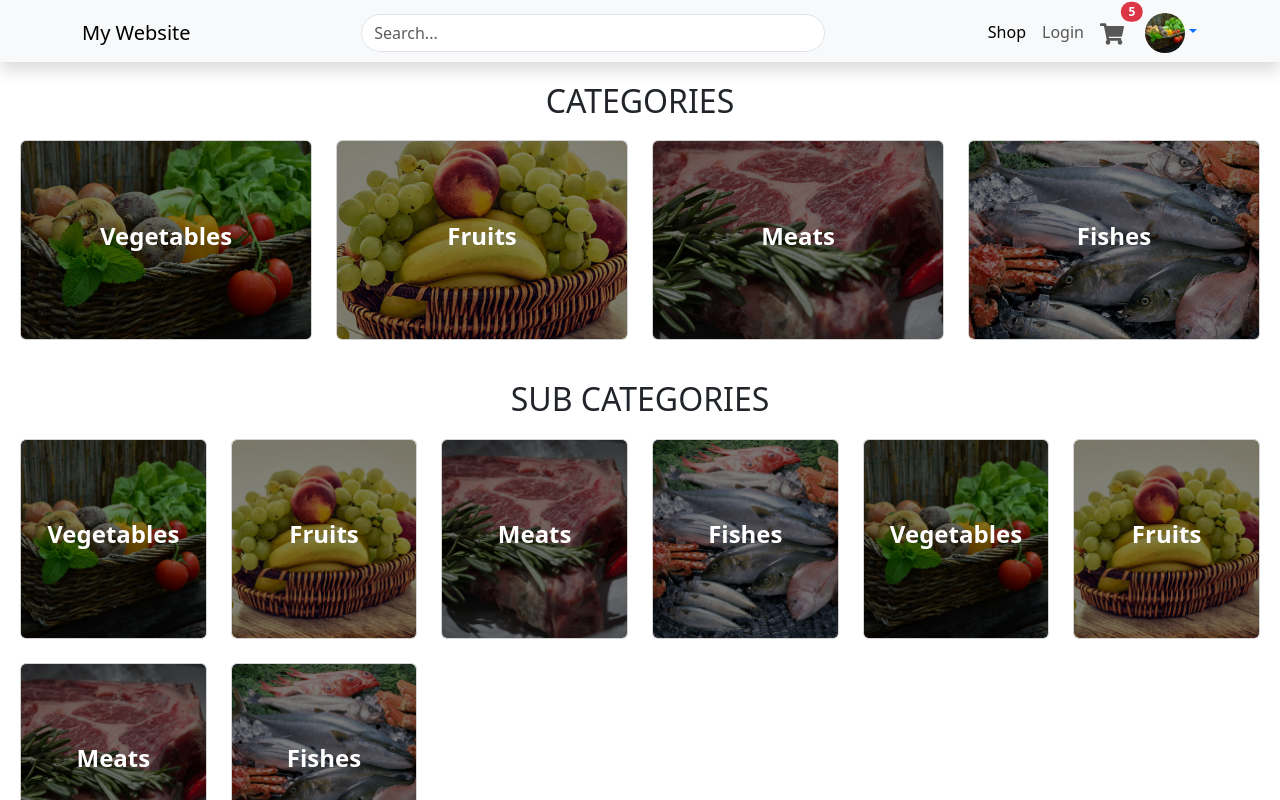
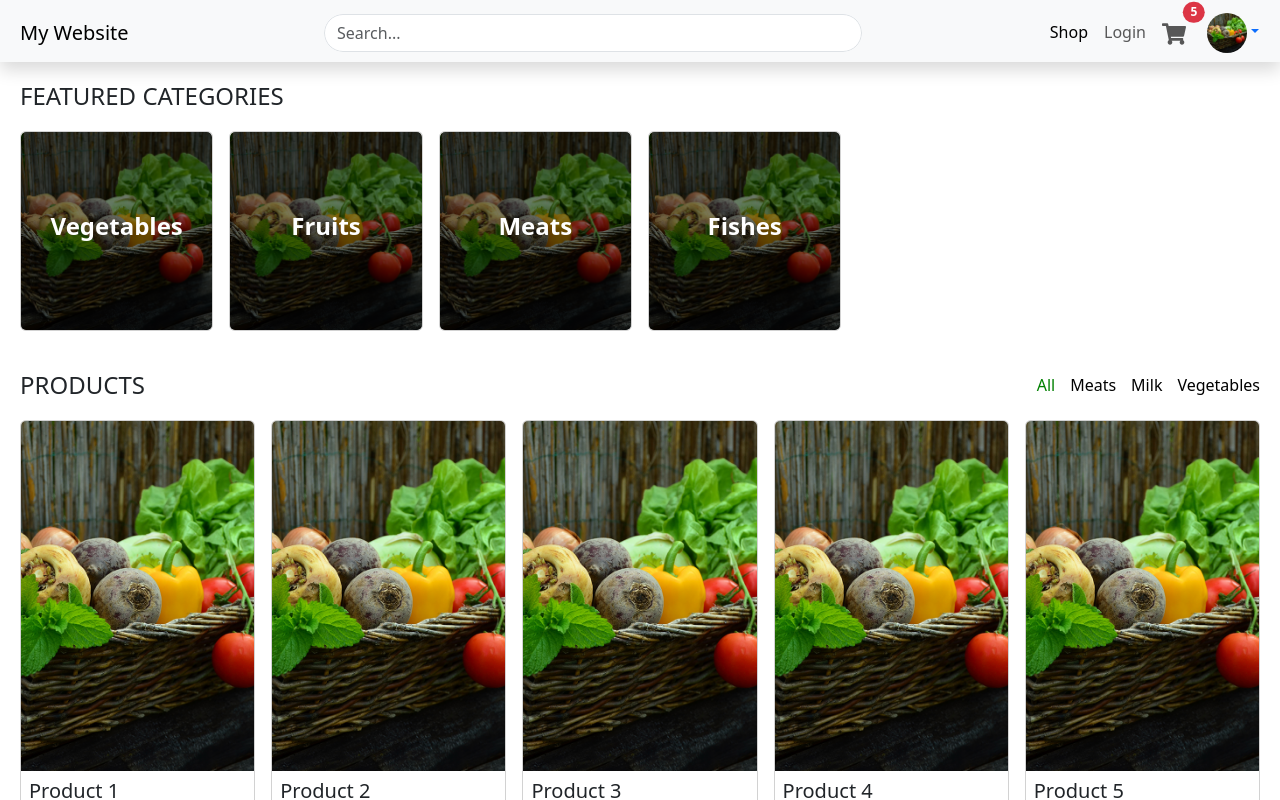
Before and after one commit to alex-nguyen97/fe-online-grocery-store, a React (Vite) app: page / in a window 1280 px wide. Shown: the top 800 px of the page. Built offline with nearby package versions, Linux system fonts and the light colour scheme.

Commit message:
reducer, sub category

```diff
--- a/package.json
+++ b/package.json
@@ -10,11 +10,13 @@
     "preview": "vite preview"
   },
   "dependencies": {
+    "@reduxjs/toolkit": "^2.6.1",
     "bootstrap": "^5.3.3",
     "react": "^19.0.0",
     "react-bootstrap": "^2.10.9",
     "react-dom": "^19.0.0",
-    "react-icons": "^5.5.0"
+    "react-icons": "^5.5.0",
+    "react-redux": "^9.2.0"
   },
   "devDependencies": {
     "@eslint/js": "^9.21.0",
--- a/src/app/app.jsx
+++ b/src/app/app.jsx
@@ -3,14 +3,12 @@ import './app.css'
 import MenuBar from './pages/menu-bar';
 import CategoriesList from './pages/category-list';
 import ProductCardList from './pages/product-card-list';
-import SubCategoriesList from './pages/sub-category-list';
 
 function App() {
   return (
     <div>
       <MenuBar />
       <CategoriesList />
-      <SubCategoriesList />
       <ProductCardList />
     </div>
 
--- /dev/null
+++ b/src/app/pages/category-data.jsx
@@ -0,0 +1,46 @@
+import VegetablesImage from '../../assets/vegetables.jpg';
+import FruitsImage from '../../assets/fruits.jpg';
+import MeatsImage from '../../assets/meats.jpg';
+import FishesImage from '../../assets/fish.jpg';
+
+export const categories = [
+    {
+        name: 'Vegetables',
+        image: VegetablesImage,
+        subcategories: [
+            { name: 'Leafy Greens', image: VegetablesImage },
+            { name: 'Root Vegetables', image: VegetablesImage },
+            { name: 'Cruciferous', image: VegetablesImage },
+            { name: 'Mushrooms', image: VegetablesImage }
+        ]
+    },
+    {
+        name: 'Fruits',
+        image: VegetablesImage,
+        subcategories: [
+            { name: 'Citrus', image: VegetablesImage },
+            { name: 'Berries', image: VegetablesImage },
+            { name: 'Tropical Fruits', image: VegetablesImage },
+            { name: 'Stone Fruits', image: VegetablesImage }
+        ]
+    },
+    {
+        name: 'Meats',
+        image: VegetablesImage,
+        subcategories: [
+            { name: 'Beef', image: VegetablesImage },
+            { name: 'Pork', image: VegetablesImage },
+            { name: 'Poultry', image: VegetablesImage },
+            { name: 'Lamb', image: VegetablesImage }
+        ]
+    },
+    {
+        name: 'Fishes',
+        image: VegetablesImage,
+        subcategories: [
+            { name: 'Saltwater Fish', image: VegetablesImage },
+            { name: 'Freshwater Fish', image: VegetablesImage },
+            { name: 'Shellfish', image: VegetablesImage }
+        ]
+    }
+];
--- a/src/app/pages/category-list.jsx
+++ b/src/app/pages/category-list.jsx
@@ -2,21 +2,8 @@ import React from 'react';
 import Card from 'react-bootstrap/Card';
 import Row from 'react-bootstrap/Row';
 import Col from 'react-bootstrap/Col';
-
-import VegetablesImage from '../../assets/vegetables.jpg';
-import FruitsImage from '../../assets/fruits.jpg';
-import MeatsImage from '../../assets/meats.jpg';
-import FishesImage from '../../assets/fish.jpg';
-
-import SearchBar from './search-bar';
-
+import { categories } from './category-data';
 function CategoriesList() {
-  const categories = [
-    { name: 'Vegetables', image: VegetablesImage },
-    { name: 'Fruits', image: FruitsImage },
-    { name: 'Meats', image: MeatsImage },
-    { name: 'Fishes', image: FishesImage },
-  ];
 
   const cardStyle = {
     width: '100%',
@@ -55,10 +42,10 @@ function CategoriesList() {
 
   return (
     <div style={{ padding: '20px' }}>
-      <h2 style={{ textAlign: 'center', marginBottom: '20px', textTransform: 'uppercase' }}>categories</h2>
-      <Row className="g-4">
+      <h2 style={{ textAlign: 'left', marginBottom: '20px', textTransform: 'uppercase', fontSize: '24px' }}>featured categories</h2>
+      <Row xs={1} md={3} lg={6} className="g-3">
         {categories.map((category, index) => (
-          <Col key={index} xs={12} sm={6} md={3}>
+          <Col key={index}>
             <Card
               style={cardStyle}
               onMouseEnter={(e) => {
--- a/src/app/pages/menu-bar.jsx
+++ b/src/app/pages/menu-bar.jsx
@@ -9,12 +9,20 @@ const MenuBar = () => {
 
   return (
     <Navbar bg="light" expand="lg" sticky="top" className="shadow" style={{ paddingTop: '12px' }}>
-      <Container>
-        <Navbar.Brand href="#">My Website</Navbar.Brand>
+      <Container fluid style={{ maxWidth: "100%", paddingLeft: "20px", paddingRight: "20px" }}>
+        {/* Navbar content in a flexbox */}
+        <div className="d-flex w-100 justify-content-between align-items-center">
+          {/* Left-aligned website name */}
+          <Navbar.Brand href="#" style={{ fontSize: '20px' }}>
+            My Website
+          </Navbar.Brand>
+
+          {/* Centered SearchBar */}
           <SearchBar />
-        <Navbar.Toggle aria-controls="navbarNav" />
-        <Navbar.Collapse id="navbarNav">
-          <Nav className="ms-auto">
+
+          {/* Right-aligned navigation links */}
+          <div className="d-flex align-items-center">
+            <Nav className="d-flex">
               <Nav.Link href="#" active>Shop</Nav.Link>
               <Nav.Link href="#">Login</Nav.Link>
               <Nav.Link href="#cart" className="position-relative">
@@ -29,9 +37,10 @@ const MenuBar = () => {
                   </Badge>
                 )}
               </Nav.Link>
+            </Nav>
             <PersonalAvatar />
-          </Nav>
-        </Navbar.Collapse>
+          </div>
+        </div>
       </Container>
     </Navbar>
   );
--- a/src/app/pages/personal-avatar.jsx
+++ b/src/app/pages/personal-avatar.jsx
@@ -13,7 +13,7 @@ const AvatarDropdown = () => {
     return (
         <div className="d-flex align-items-center" style={{ paddingLeft: '12px' }}>
             {/* Avatar Image with dropdown toggle */}
-            <Dropdown drop={"down-centered"}>
+            <Dropdown drop={"down"}>
                 <Dropdown.Toggle
                     variant="link"
                     id="dropdown-avatar"
--- a/src/app/pages/product-card-list.jsx
+++ b/src/app/pages/product-card-list.jsx
@@ -1,4 +1,4 @@
-import React from "react";
+import { React, useState } from "react";
 import { Card, Button, Row, Col } from "react-bootstrap";
 import VegetablesImage from '../../assets/vegetables.jpg';
 
@@ -14,25 +14,53 @@ const products = [
 ];
 
 const ProductCardList = () => {
+
+    const [selectedCategory, setSelectedCategory] = useState("All");
+
+    const categories = ["All", "Meats", "Milk", "Vegetables"];
+
     return (
         <div style={{ padding: '20px' }}>
-            <h2 style={{ textAlign: 'center', marginBottom: '20px', textTransform: 'uppercase' }}>Products</h2>
-            <Row xs={1} md={2} lg={4}
-                className="g-4">
+            <div className="d-flex justify-content-between align-items-center" style={{ marginBottom: '20px' }}>
+                <h2 style={{ textAlign: 'left', textTransform: 'uppercase', fontSize: '24px', margin: 0 }}>
+                    Products
+                </h2>
+                <div>
+                    {categories.map((category) => (
+                        <span
+                            key={category}
+                            onClick={() => setSelectedCategory(category)}
+                            style={{
+                                cursor: "pointer",
+                                marginLeft: "15px",
+                                fontSize: "16px",
+                                color: selectedCategory === category ? "green" : "black",
+                            }}
+                        >
+                            {category}
+                        </span>
+                    ))}
+                </div>
+            </div>
+            <Row xs={2} md={3} lg={5} className="g-3">
                 {products.map((product) => (
-                    <Col key={product.id}>
-                        <Card>
-                            <Card.Img variant="top" src={product.image} />
-                            <Card.Body>
+                    <Col key={product.id} className="d-flex justify-content-center">
+                        <Card style={{ width: "100%", maxWidth: "350px" }}> {/* Set max width */}
+                            <Card.Img
+                                variant="top"
+                                src={product.image}
+                                style={{ height: "350px", objectFit: "cover" }}
+                            /> {/* Reduce image size */}
+                            <Card.Body className="p-2"> {/* Reduce padding */}
                                 <Card.Title>{product.name}</Card.Title>
                                 <Card.Text>{product.price}</Card.Text>
-                                <Button variant="primary">Add to Cart</Button>
+                                <Button variant="primary" size="sm">Add to Cart</Button> {/* Smaller button */}
                             </Card.Body>
                         </Card>
                     </Col>
                 ))}
             </Row>
-        </div>
+        </div >
     );
 };
 
--- a/src/app/pages/sub-category-list.jsx
+++ /dev/null
@@ -1,87 +0,0 @@
-import React from 'react';
-import Card from 'react-bootstrap/Card';
-import Row from 'react-bootstrap/Row';
-import Col from 'react-bootstrap/Col';
-
-import VegetablesImage from '../../assets/vegetables.jpg';
-import FruitsImage from '../../assets/fruits.jpg';
-import MeatsImage from '../../assets/meats.jpg';
-import FishesImage from '../../assets/fish.jpg';
-
-function SubCategoriesList() {
-  const subCategories = [
-    { name: 'Vegetables', image: VegetablesImage },
-    { name: 'Fruits', image: FruitsImage },
-    { name: 'Meats', image: MeatsImage },
-    { name: 'Fishes', image: FishesImage },
-    { name: 'Vegetables', image: VegetablesImage },
-    { name: 'Fruits', image: FruitsImage },
-    { name: 'Meats', image: MeatsImage },
-    { name: 'Fishes', image: FishesImage },
-  ];
-
-  const cardStyle = {
-    width: '100%',
-    height: '200px',
-    position: 'relative',
-    overflow: 'hidden', // Ensure the image doesn't overflow
-    cursor: 'pointer', // Change cursor to pointer on hover
-  };
-
-  const imageStyle = {
-    width: '100%',
-    height: '100%',
-    objectFit: 'cover',
-    transition: 'opacity 0.3s ease', // Smooth transition for opacity
-  };
-
-  const overlayStyle = {
-    display: 'flex',
-    alignItems: 'center',
-    justifyContent: 'center',
-    backgroundColor: 'rgba(0, 0, 0, 0.5)', // Semi-transparent overlay
-    position: 'absolute',
-    top: 0,
-    left: 0,
-    width: '100%',
-    height: '100%',
-  };
-
-  const cardTitleStyle = {
-    color: 'white',
-    fontSize: '24px',
-    fontWeight: 'bold',
-    textAlign: 'center',
-    transition: 'opacity 0.3s ease',
-  }
-
-  return (
-    <div style={{ padding: '20px' }}>
-      <h2 style={{ textAlign: 'center', marginBottom: '20px', textTransform: 'uppercase' }}>sub categories</h2>
-      <Row className="g-4">
-        {subCategories.map((subCategory, index) => (
-          <Col key={index} xs={12} sm={6} md={4} lg={2}>
-            <Card
-              style={cardStyle}
-              onMouseEnter={(e) => {
-                e.currentTarget.querySelector('img').style.opacity = '0.7'; // Reduce opacity on hover
-              }}
-              onMouseLeave={(e) => {
-                e.currentTarget.querySelector('img').style.opacity = '1'; // Restore opacity on hover out
-              }}
-            >
-              <Card.Img variant="top" src={subCategory.image} style={imageStyle} />
-              <Card.ImgOverlay style={overlayStyle}>
-                <Card.Title style={cardTitleStyle}>
-                  {subCategory.name}
-                </Card.Title>
-              </Card.ImgOverlay>
-            </Card>
-          </Col>
-        ))}
-      </Row>
-    </div>
-  );
-}
-
-export default SubCategoriesList;
--- /dev/null
+++ b/src/app/store.jsx
@@ -0,0 +1,10 @@
+import { configureStore } from '@reduxjs/toolkit';
+import storeSliceReducer from './storeSlice';
+
+const store = configureStore({
+    reducer: {
+        store: storeSliceReducer
+    }
+});
+
+export default store;
--- /dev/null
+++ b/src/app/storeSlice.jsx
@@ -0,0 +1,23 @@
+// src/features/categoriesSlice.js
+import { createSlice } from '@reduxjs/toolkit';
+import { categories } from './pages/category-data';
+
+const initialState = {
+    categories: categories,
+    subCategories: [],
+    selectedCategory: 1,
+    selectedSubcategory: 1,
+};
+
+const storeSlice = createSlice({
+    name: 'store',
+    initialState,
+    reducers: {
+        setCategories: (state, action) => {
+            state.categories = action.payload;
+        }
+    }
+});
+
+export const { setCategories } = storeSlice.actions;
+export default storeSlice.reducer;
--- a/src/main.jsx
+++ b/src/main.jsx
@@ -2,9 +2,13 @@ import { StrictMode } from 'react'
 import { createRoot } from 'react-dom/client'
 import App from './app/app'
 import 'bootstrap/dist/css/bootstrap.min.css';
+import { Provider } from 'react-redux';
+import store from './app/store';
 
 createRoot(document.getElementById('root')).render(
   <StrictMode>
-    <App />
+    <Provider store={store}>
+      <App />
+    </Provider>
   </StrictMode>,
 )
```
Also changed, not shown: 1 other file (tests, documents, lock files or other folders). Lines whose indentation alone changed are shown as unchanged.
